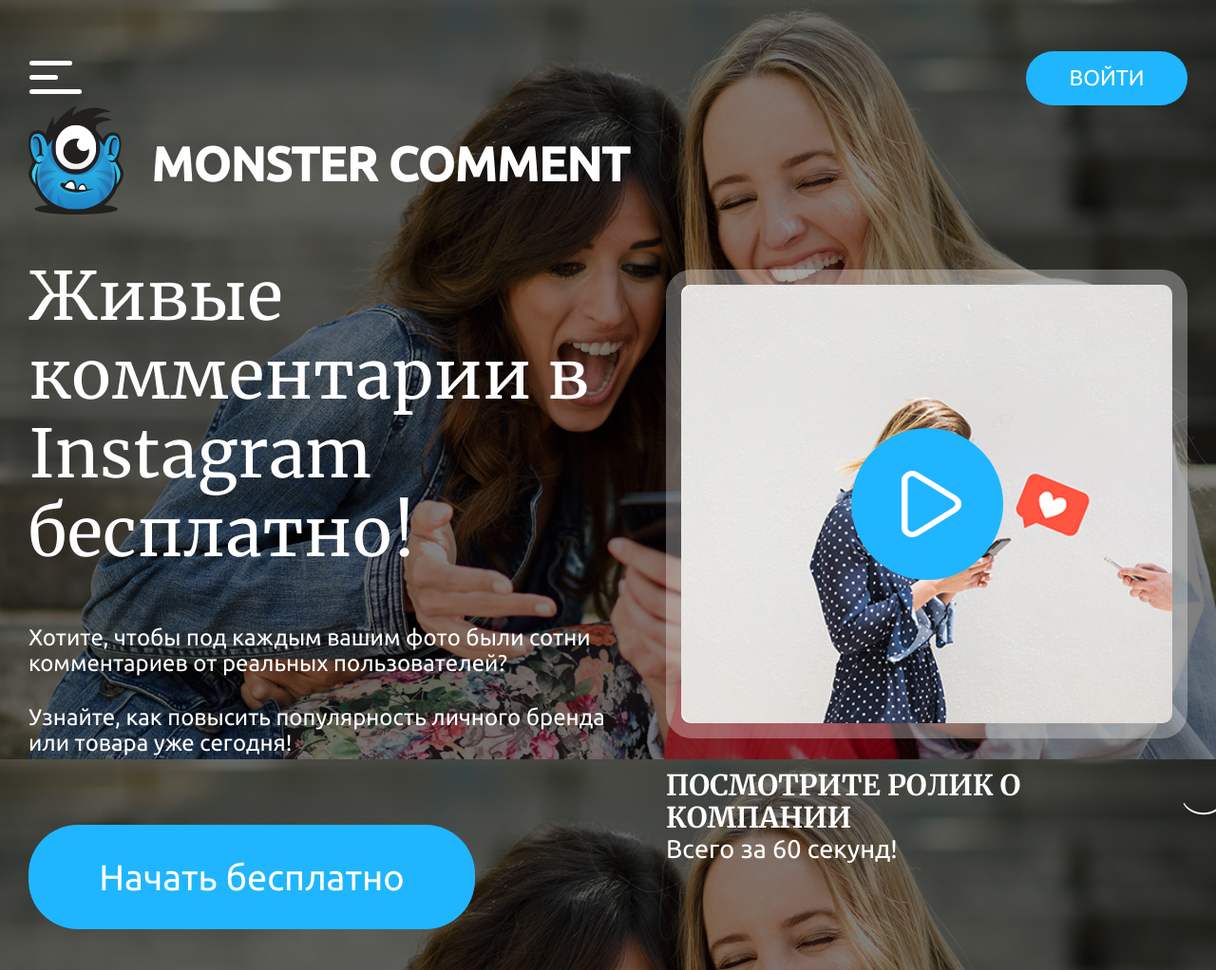
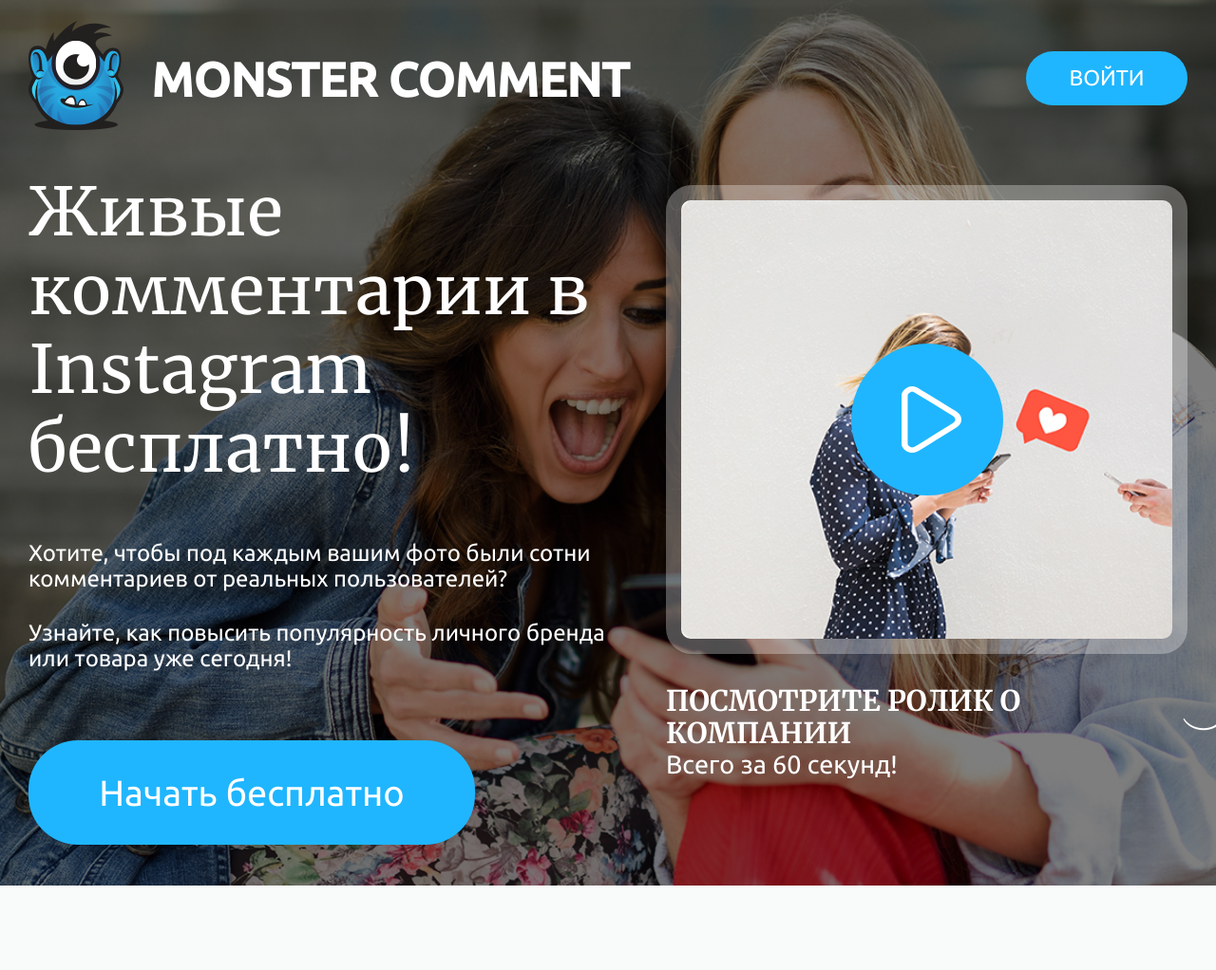
Before and after one commit to postolenko/monstercomment, a plain HTML site: page index.html in a window 1280 px wide. Shown: the top 1022 px of the page at 95% size. Drawn offline with Linux system fonts and the light colour scheme; a script that the page names is missing.

Commit message:
Monstercomment

```diff
--- a/index.html
+++ b/index.html
@@ -19,7 +19,6 @@
 	<script type="text/javascript" src="vendors/js/smoothscroll.js"></script>
 	<script type="text/javascript" src="vendors/js/jquery.fancybox.js"></script>
 	<link rel="icon" type="image/png" href="favicon/favicon.ico" sizes="16x16">
-	<script>document.write('<script src="http://' + (location.host || 'localhost').split(':')[0] + ':35729/livereload.js?snipver=1"></' + 'script>')</script>
 </head>
 
 <body>
@@ -33,11 +32,11 @@
 		<div class="header-site">
 			<div class="row clearfix">
 				<div class="left">
-					<button class="respmenubtn">
+					<!-- <button class="respmenubtn">
 						<span></span>
 						<span></span>
 						<span></span>
-					</button>
+					</button> -->
 					<a href="#" class="logo">
 						<div class="logo-img">
 							<img src="img/logo.png" alt="" />
```
